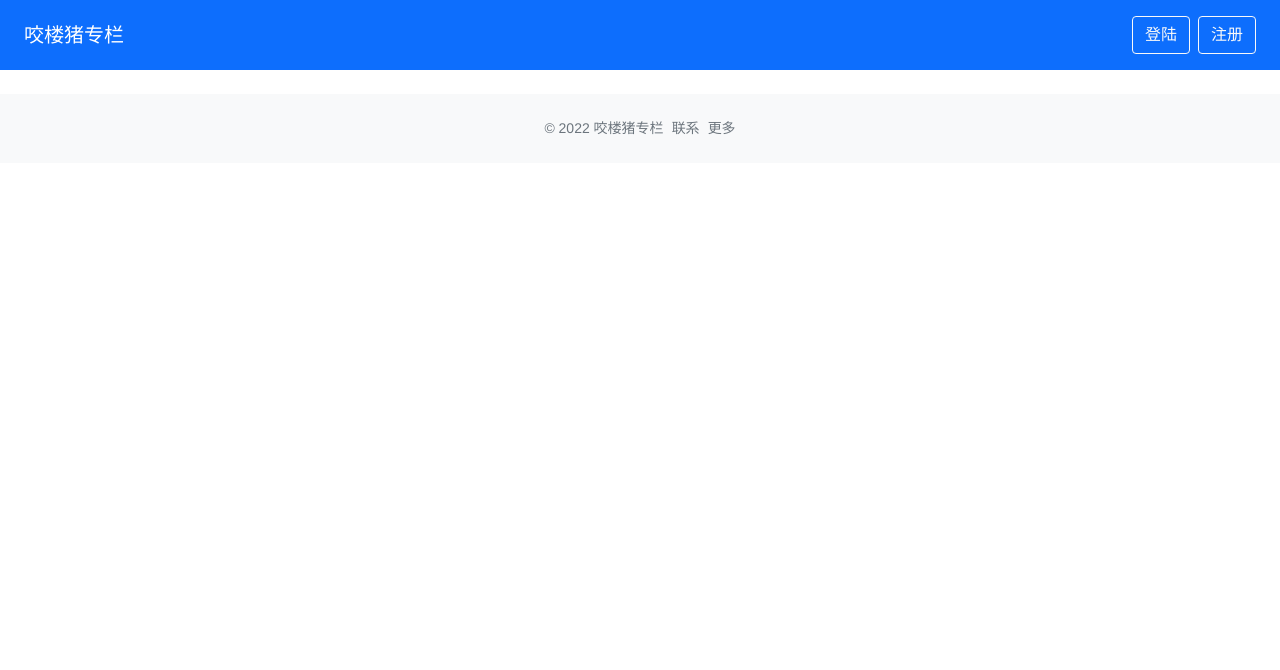
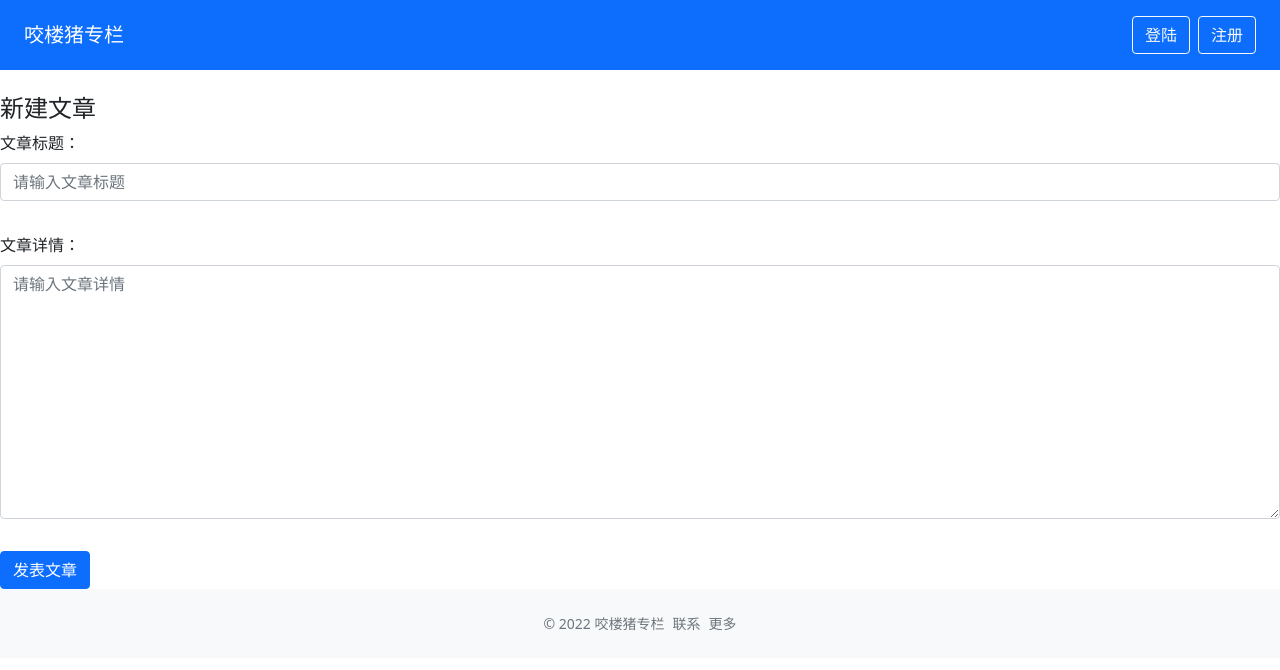
Before and after one commit to aa12gq/bitepig-column, a Vue app: page /create in a window 1280 px wide. Shown: the top 670 px of the page. Built offline with nearby package versions, Linux system fonts and the light colour scheme.

Commit message:
添加新建文章页面

```diff
--- a/src/App.vue
+++ b/src/App.vue
@@ -35,11 +35,11 @@
 </script>
 
 <style>
-#app {
+/* #app {
   font-family: Avenir, Helvetica, Arial, sans-serif;
   -webkit-font-smoothing: antialiased;
   -moz-osx-font-smoothing: grayscale;
   text-align: center;
   color: #2c3e50;
-}
+} */
 </style>
--- a/src/base/ValidateInput.vue
+++ b/src/base/ValidateInput.vue
@@ -1,6 +1,7 @@
 <template>
   <div class="validate-input-container pb-3">
     <input
+      v-if="tag !== 'textarea'"
       class="form-control"
       :class="{'is-invalid': inputRef.error}"
       :value="inputRef.val"
@@ -8,6 +9,16 @@
       @input="updateValue"
       v-bind="$attrs"
     >
+    <textarea
+    v-else
+    class="form-control"
+    :class="{'is-invalid': inputRef.error}"
+    :value="inputRef.val"
+    @blur="validateInput"
+    @input="updateValue"
+    v-bind="$attrs"
+    >
+    </textarea>
     <span v-if="inputRef.error" class="invalid-feedback">{{inputRef.message}}</span>
   </div>
 </template>
@@ -15,17 +26,20 @@
 <script lang="ts">
 import { defineComponent, reactive, PropType, onMounted } from 'vue'
 import { emitter } from './ValidateForm.vue'
+import { RuleProps } from '../testData'
 const emailReg = /^[a-zA-Z0-9.!#$%&’*+/=?^_`{|}~-]+@[a-zA-Z0-9-]+(?:\.[a-zA-Z0-9-]+)*$/
-interface RuleProp{
-  type : 'required' | 'email',
-  message: string,
-}
-export type RulesProps = RuleProp[]
+
+export type RulesProps = RuleProps[]
+export type TagType = 'input' | 'textarea'
 export default defineComponent({
   name: 'ValidateInput',
   props: {
     rules: Array as PropType<RulesProps>,
-    modelValue: String
+    modelValue: String,
+    tag: {
+      type: String as PropType<TagType>,
+      default: 'input'
+    }
   },
   inheritAttrs: false,
   setup (props, context) {
--- a/src/components/GlobalHeader.vue
+++ b/src/components/GlobalHeader.vue
@@ -8,7 +8,9 @@
     <ul v-else class="list-inline mb-0">
       <li class="list-inline-item">
         <dropdown :title="`你好 ${user.name}`">
-          <dropdown-item><a href="#" class="dropdown-item">新建文章</a></dropdown-item>
+         <dropdown-item>
+            <router-link to="/create" class="dropdown-item">新建文章</router-link>
+          </dropdown-item>
           <dropdown-item><a href="#" class="dropdown-item">编辑资料</a></dropdown-item>
           <dropdown-item><a href="#" class="dropdown-item">退出登陆</a></dropdown-item>
         </dropdown>
--- a/src/router/index.ts
+++ b/src/router/index.ts
@@ -2,6 +2,7 @@
 import Home from '../views/Home.vue'
 import Login from '../views/Login.vue'
 import ColumnDetail from '../views/ColumnDetail.vue'
+import CreatePost from '../views/CreatePost.vue'
 const routerHistory = createWebHistory()
 const router = createRouter({
   history: routerHistory,
@@ -20,6 +21,11 @@
       path: '/column/:id',
       name: 'column',
       component: ColumnDetail
+    },
+    {
+      path: '/create',
+      name: 'create',
+      component: CreatePost
     }
   ]
 })
--- a/src/store/index.ts
+++ b/src/store/index.ts
@@ -1,5 +1,5 @@
 import { createStore } from 'vuex'
-import { testColumns, testPosts, currentUser, ColumnProps, PostProps, UserProps } from '@/testData'
+import { testColumns, testPosts, currentUser, ColumnProps, PostProps, UserProps } from '../testData'
 export interface GlobalDataProps{
   columns: ColumnProps[];
   posts: PostProps[];
@@ -14,6 +14,9 @@
   mutations: {
     login (state) {
       state.user = { ...state.user, isLogin: true, name: '咬楼猪' }
+    },
+    createPost (state, newPost) {
+      state.posts.push(newPost)
     }
   },
   getters: {
@@ -23,7 +26,7 @@
     getColumnById: (state) => (id:number) => {
       return state.columns.find(c => c.id === id)
     },
-    getPostsByCId: (state) => (cid:number) => {
+    getPostsById: (state) => (cid:number) => {
       return state.posts.filter(post => post.columnId === cid)
     }
   }
--- a/src/testData.ts
+++ b/src/testData.ts
@@ -18,12 +18,19 @@
   isLogin: boolean;
   name?: string;
   id?: string;
+  columnId?:number;
+}
+
+export interface RuleProps {
+  type: 'required' | 'email';
+  message: string;
 }
 
 export const currentUser: UserProps = {
   isLogin: false,
   name: 'wangzha',
-  id: 'w_123'
+  id: 'w_123',
+  columnId: 1
 }
 
 export const testColumns: ColumnProps[] = [
--- a/src/views/ColumnDetail.vue
+++ b/src/views/ColumnDetail.vue
@@ -17,8 +17,8 @@
 import { defineComponent, computed } from 'vue'
 import { useRoute } from 'vue-router'
 import { useStore } from 'vuex'
-import { GlobalDataProps } from '../store'
-import PostList from '../components/PostList.vue'
+import { GlobalDataProps } from '@/store'
+import PostList from '@/components/PostList.vue'
 export default defineComponent({
   name: 'ColumnDetail',
   components: {
@@ -29,7 +29,7 @@
     const store = useStore<GlobalDataProps>()
     const currentId = +route.params.id
     const column = computed(() => store.getters.getColumnById(currentId))
-    const postList = computed(() => store.getters.getPostsByCId(currentId))
+    const postList = computed(() => store.getters.getPostsById(currentId))
     return { column, postList }
   }
 })
--- /dev/null
+++ b/src/views/CreatePost.vue
@@ -0,0 +1,84 @@
+<template>
+  <div class="create-post-page">
+    <h4>新建文章</h4>
+    <validate-form @form-submit="onFormSubmit">
+      <div class="mb-3">
+        <label class="form-label">文章标题：</label>
+        <validate-input
+          :rules="titleRules"
+          v-model="titleVal"
+          placeholder="请输入文章标题"
+          type="text"
+        />
+      </div>
+      <div class="mb-3">
+        <label class="form-label">文章详情：</label>
+        <validate-input
+          rows="10"
+          tag="textarea"
+          placeholder="请输入文章详情"
+          :rules="contentRules"
+          v-model="contentVal"
+        />
+      </div>
+      <template #submit>
+        <button class="btn btn-primary btn-large">发表文章</button>
+      </template>
+    </validate-form>
+  </div>
+</template>
+
+<script lang='ts'>
+import { defineComponent, ref } from 'vue'
+import { useRouter } from 'vue-router'
+import { useStore } from 'vuex'
+import { GlobalDataProps } from '@/store'
+import ValidateInput, { RulesProps } from '@/base/ValidateInput.vue'
+import ValidateForm from '@/base/ValidateForm.vue'
+import { PostProps } from '@/testData'
+export default defineComponent({
+  name: 'CreatePost',
+  components: {
+    ValidateInput,
+    ValidateForm
+  },
+  setup () {
+    const store = useStore<GlobalDataProps>()
+    const router = useRouter()
+    const titleVal = ref('')
+    const titleRules: RulesProps = [
+      { type: 'required', message: '文章标题不能为空' }
+    ]
+    const contentVal = ref('')
+    const contentRules: RulesProps = [
+      { type: 'required', message: '文章详情不能为空' }
+    ]
+    const onFormSubmit = (result: boolean) => {
+      if (result) {
+        const { columnId } = store.state.user
+        if (columnId) {
+          const newPost: PostProps = {
+            id: new Date().getTime(),
+            title: titleVal.value,
+            content: contentVal.value,
+            columnId,
+            createdAt: new Date().toLocaleString()
+          }
+          store.commit('createPost', newPost)
+          router.push({ name: 'column', params: { id: columnId } })
+        }
+      }
+    }
+    return {
+      titleVal,
+      titleRules,
+      contentVal,
+      contentRules,
+      onFormSubmit
+    }
+  }
+})
+</script>
+
+<style scoped>
+</style>
```
